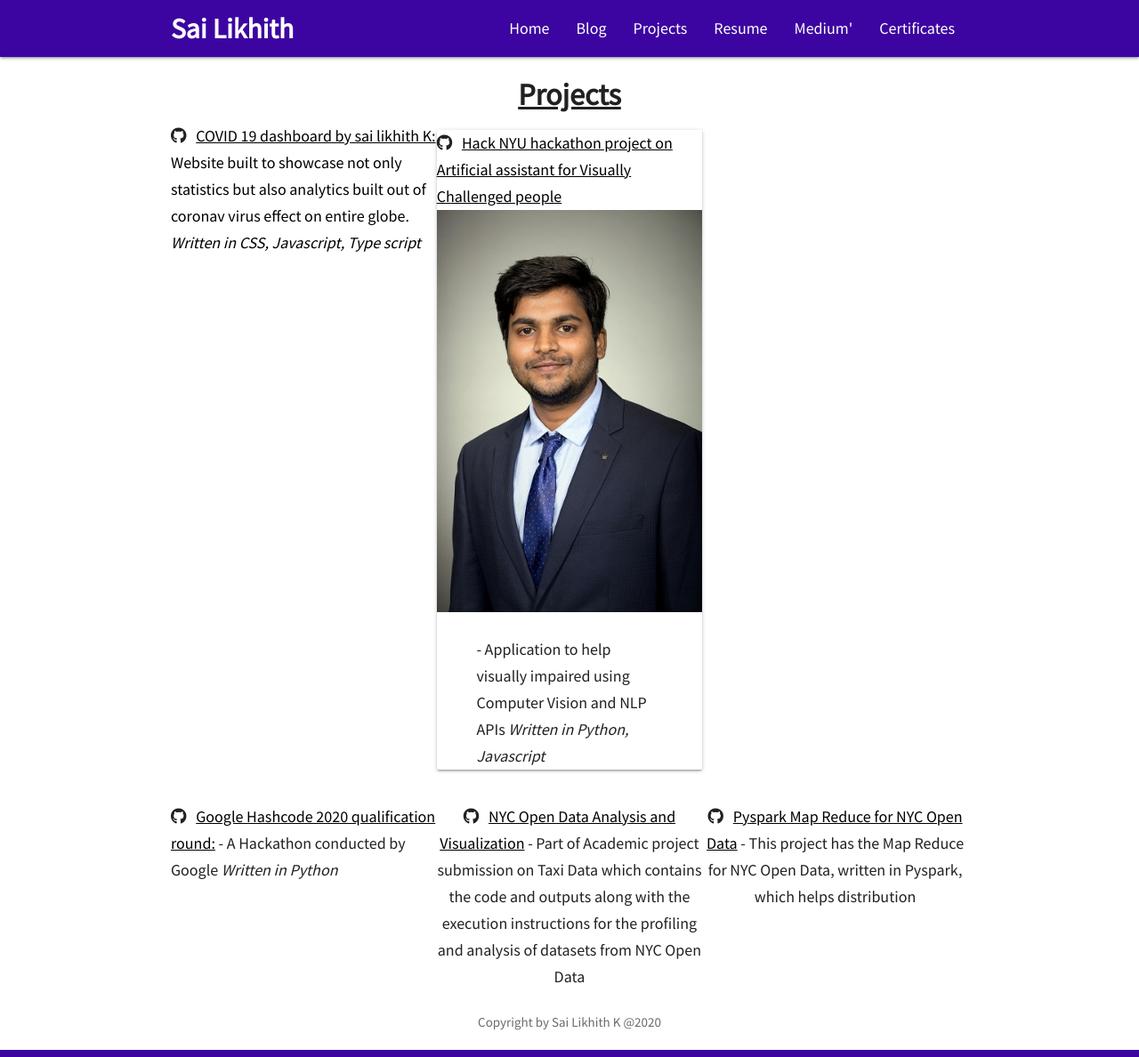
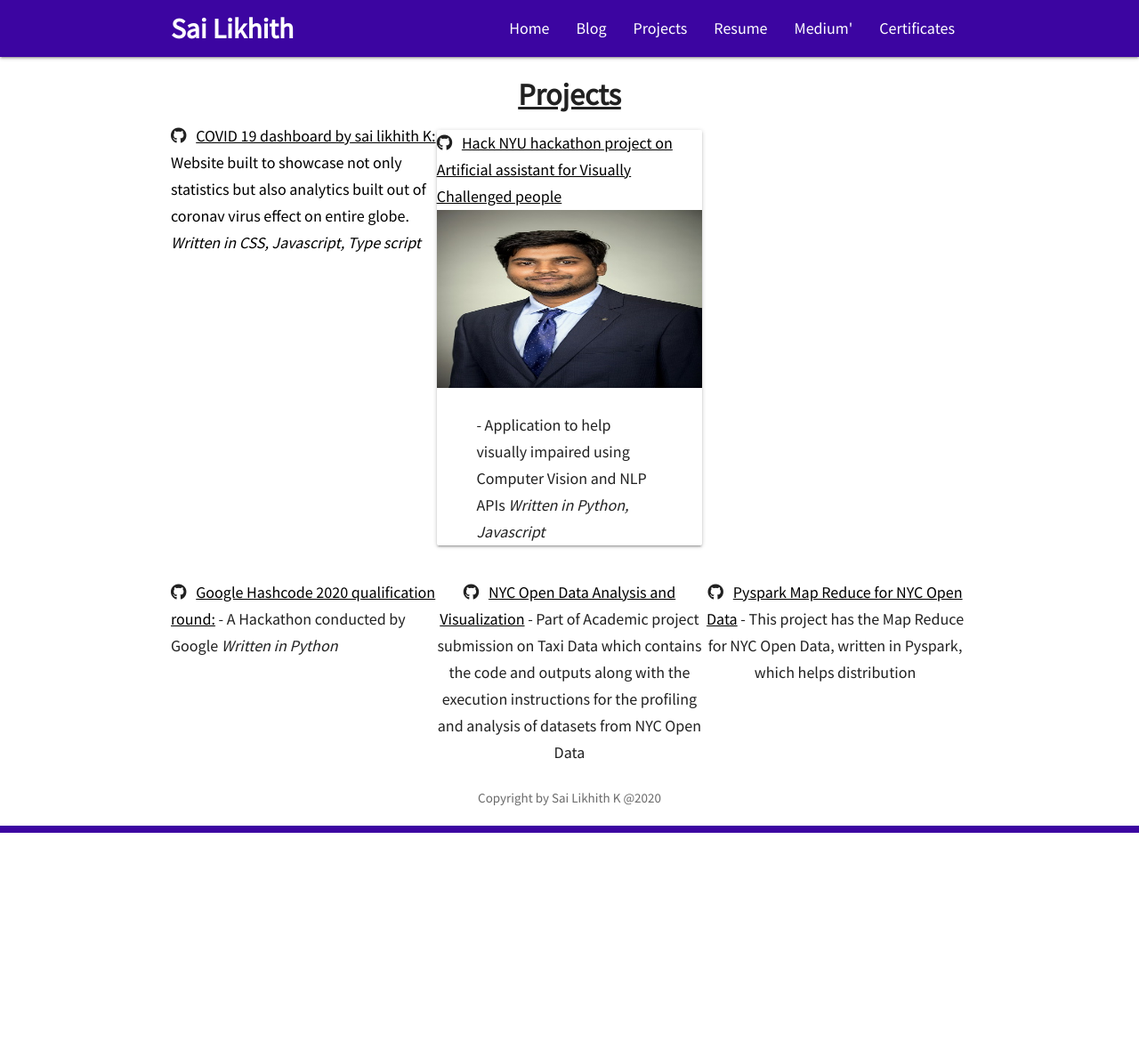
Before and after one commit to SaiLikhith7/Mywebsite, a Jekyll site: the page built from projects.html, in a window 1280 px wide. Shown: the whole page at 89% size. Built offline with Jekyll 4.4.1, drawn with Linux system fonts in a browser that asks for light colours; nearby versions of some CDN libraries; after the commit the page ends 936 px from its top, so only the background shows below that.

Commit message:
Update projects.html

```diff
--- a/_includes/projects.html
+++ b/_includes/projects.html
@@ -26,7 +26,7 @@
         <div class="card">
           <i class="fab fa-github"></i>&nbsp;&nbsp;
           <strong>
-                <a href="https://github.com/SaiLikhith7/HackNYU-2020"><u>Hack NYU hackathon project on Artificial assistant for Visually Challenged people</u><img src="./img/rakshinshu.jpg" alt="Avatar" style="width:100%";"height:200px;"></a>
+                <a href="https://github.com/SaiLikhith7/HackNYU-2020"><u>Hack NYU hackathon project on Artificial assistant for Visually Challenged people</u><img src="./img/rakshinshu.jpg" alt="Avatar" style="width:100%;height:200px;"></a>
            </strong>
            <div class="container"><p>- Application to help visually impaired using Computer Vision and NLP APIs <i>Written in Python, Javascript</i></p>
           </div>
```
